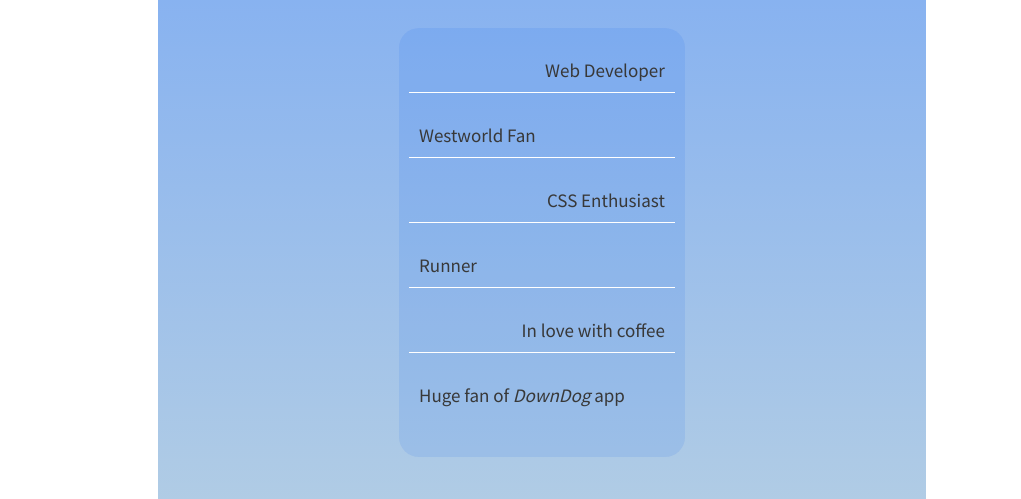
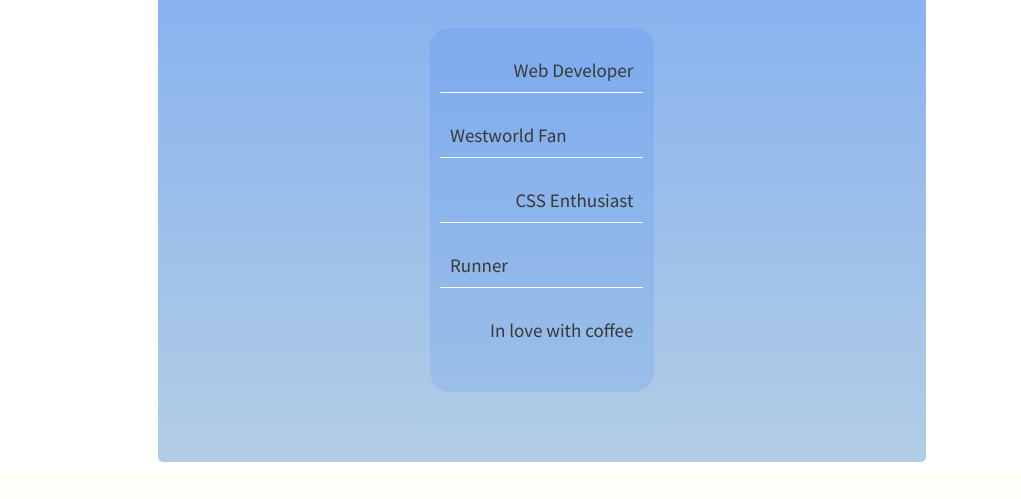
Before and after one commit to sedadgf/sedadgf.github.io, a plain HTML site: page index.html in a window 1280 px wide. Shown: the part 236-735 px from the top of the page, without its empty margins (98-1119 px from the left). Drawn offline with nearby package versions, Linux system fonts and the light colour scheme; a script that the page names is missing.

Commit message:
Update index.html

```diff
--- a/index.html
+++ b/index.html
@@ -34,7 +34,6 @@
           <li class='fact'>CSS Enthusiast</li>
           <li class='fact'>Runner</li>
           <li class='fact'>In love with coffee</li>
-          <li class='fact'>Huge fan of <em>DownDog</em> app</em></li>
         </ul>
         </div>
     </div>
```
